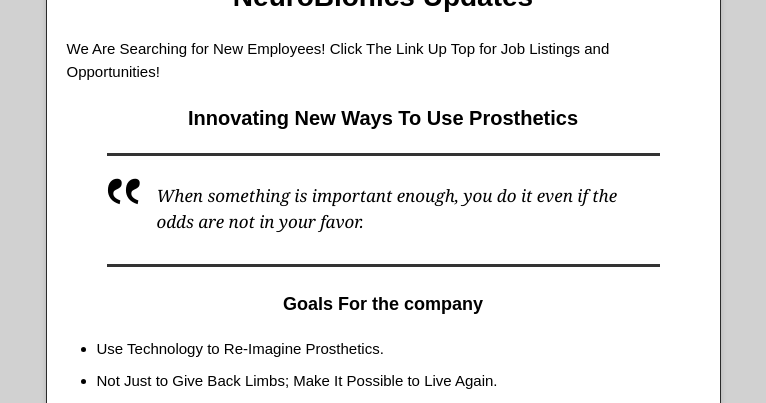
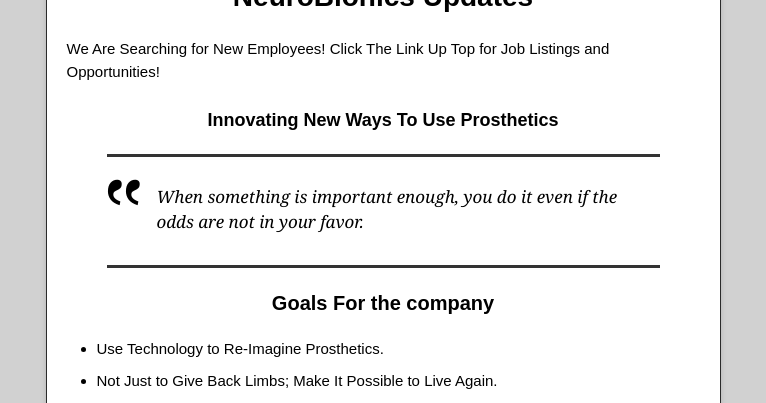
Before and after one commit to EricAndCo/NeuroBionics, a Jekyll site: the page built from index.md, in a window 1280 px wide. Shown: the part 339-742 px from the top of the page, without its empty margins (257-1023 px from the left). Built offline with Jekyll 4.4.1, drawn with Linux system fonts in a browser that asks for light colours; the repository's description, which GitHub fills in, is left out.

```diff
--- a/index.md
+++ b/index.md
@@ -8,11 +8,11 @@ layout: default
 
   We Are Searching for New Employees! Click The Link Up Top for Job Listings and Opportunities!
 
-### Innovating New Ways To Use Prosthetics
+#### Innovating New Ways To Use Prosthetics
 
 > When something is important enough, you do it even if the odds are not in your favor.
 
-#### Goals For the company
+### Goals For the company
 
 *   Use Technology to Re-Imagine Prosthetics.
 *   Not Just to Give Back Limbs; Make It Possible to Live Again.
```
